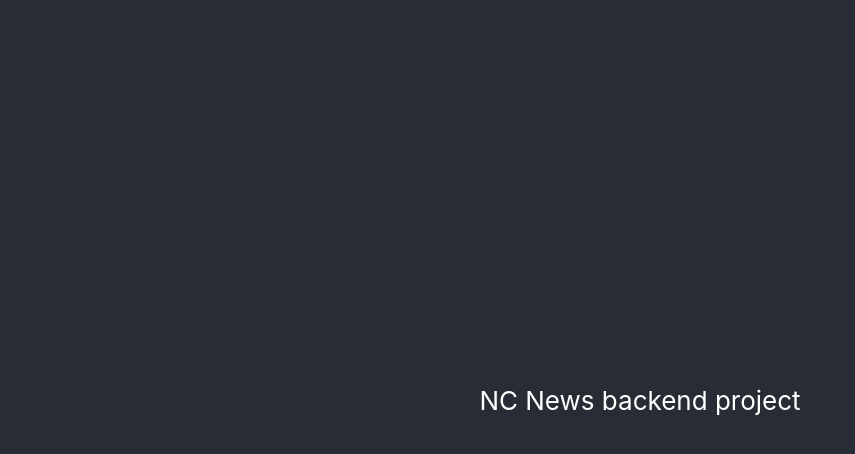
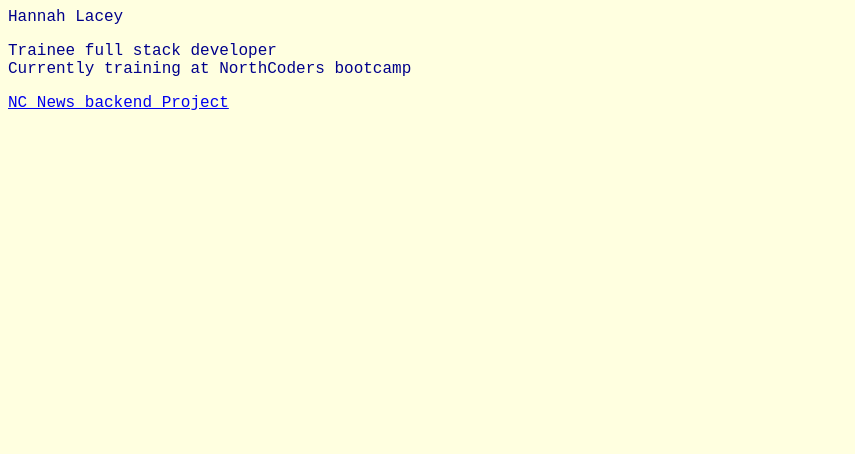
Before and after one commit to hanlacey/portfolio, a React (Create React App) app: page / in a window 1280 px wide. Shown: the top 454 px of the page, without its empty margins (0-855 px from the left). Built offline with nearby package versions, Linux system fonts and the light colour scheme.

Commit message:
add header, ncnews and bio

```diff
--- a/src/App.js
+++ b/src/App.js
@@ -1,16 +1,20 @@
 import './main.css';
+import React from "react"
+import Header from './components/Header'
+import NCNews from './components/NCNews'
+import Bio from './components/Bio'
 
-function App() {
-  return (
-    <div className="App">
-      <header className="App-header">
-        <p>
-          NC News backend project
-        </p>
+class App extends React.Component {
 
-      </header>
-    </div>
-  );
+  render() {
+    return (
+      <div className="App">
+        <Header />
+        <Bio />
+        <NCNews />
+      </div>
+    );
+  }
 }
 
 export default App;
--- /dev/null
+++ b/src/components/Bio.js
@@ -0,0 +1,13 @@
+import React from 'react';
+
+function Bio(props) {
+    return (
+        <p id="bio-line">
+            Trainee full stack developer<br></br>
+
+            Currently training at NorthCoders bootcamp
+        </p>
+    );
+}
+
+export default Bio;
--- /dev/null
+++ b/src/components/Header.js
@@ -0,0 +1,11 @@
+import React from 'react';
+
+function Header(props) {
+    return (
+        <header>
+            Hannah Lacey
+        </header>
+    );
+}
+
+export default Header;
--- /dev/null
+++ b/src/components/NCNews.js
@@ -0,0 +1,11 @@
+import React from 'react';
+
+function NCNews(props) {
+    return (
+        <a className="project-title" href="https://hannah-nc-news.herokuapp.com/api"
+        >NC News backend Project</a>
+
+    );
+}
+
+export default NCNews;
--- a/src/main.css
+++ b/src/main.css
@@ -1,10 +1,7 @@
 body {
-  margin: 0;
-  font-family: -apple-system, BlinkMacSystemFont, "Segoe UI", "Roboto", "Oxygen",
-    "Ubuntu", "Cantarell", "Fira Sans", "Droid Sans", "Helvetica Neue",
-    sans-serif;
-  -webkit-font-smoothing: antialiased;
-  -moz-osx-font-smoothing: grayscale;
+  background-color: lightyellow;
+  color: darkblue;
+  font-family: "Courier New", Courier, monospace;
 }
 
 code {
@@ -12,26 +9,6 @@ code {
     monospace;
 }
 
-.App {
-  text-align: center;
+header {
+  text-align: left;
 }
-
-.App-logo {
-  height: 40vmin;
-  pointer-events: none;
-}
-
-.App-header {
-  background-color: #282c34;
-  min-height: 100vh;
-  display: flex;
-  flex-direction: column;
-  align-items: center;
-  justify-content: center;
-  font-size: calc(10px + 2vmin);
-  color: white;
-}
-
-.App-link {
-  color: #61dafb;
-}
```
Also changed, not shown: src/App.css (deleted), 4 other files (tests, documents, lock files or other folders).
